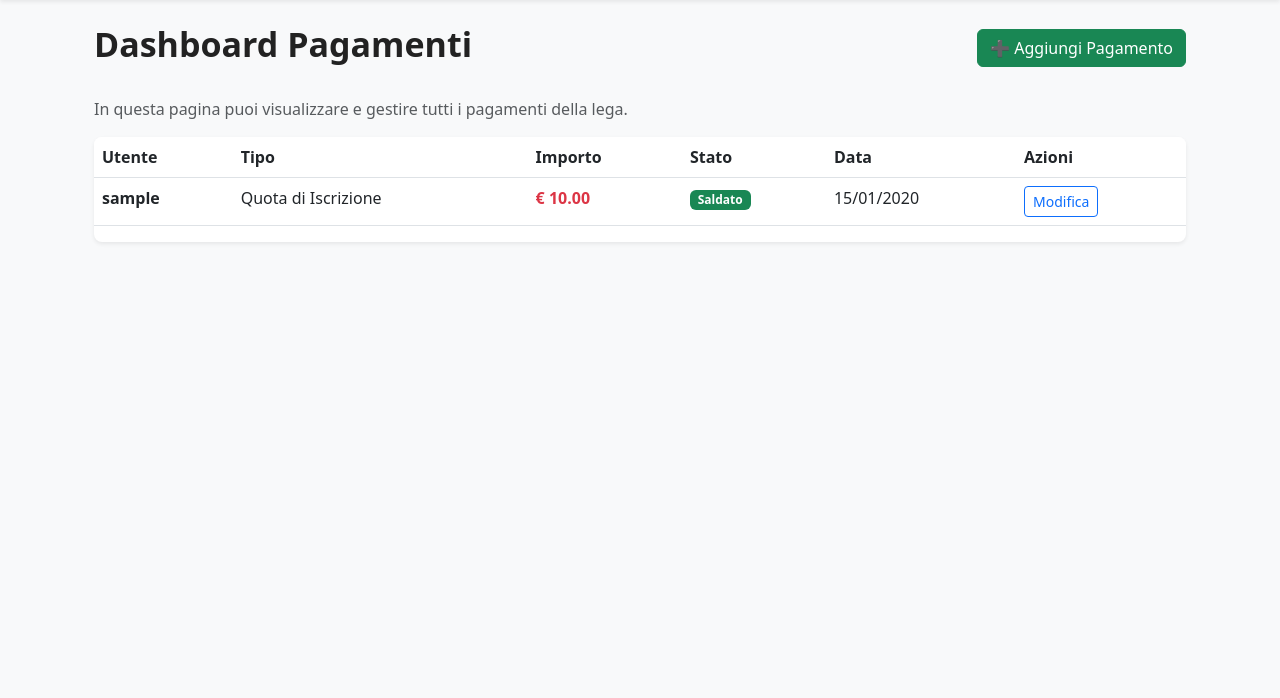
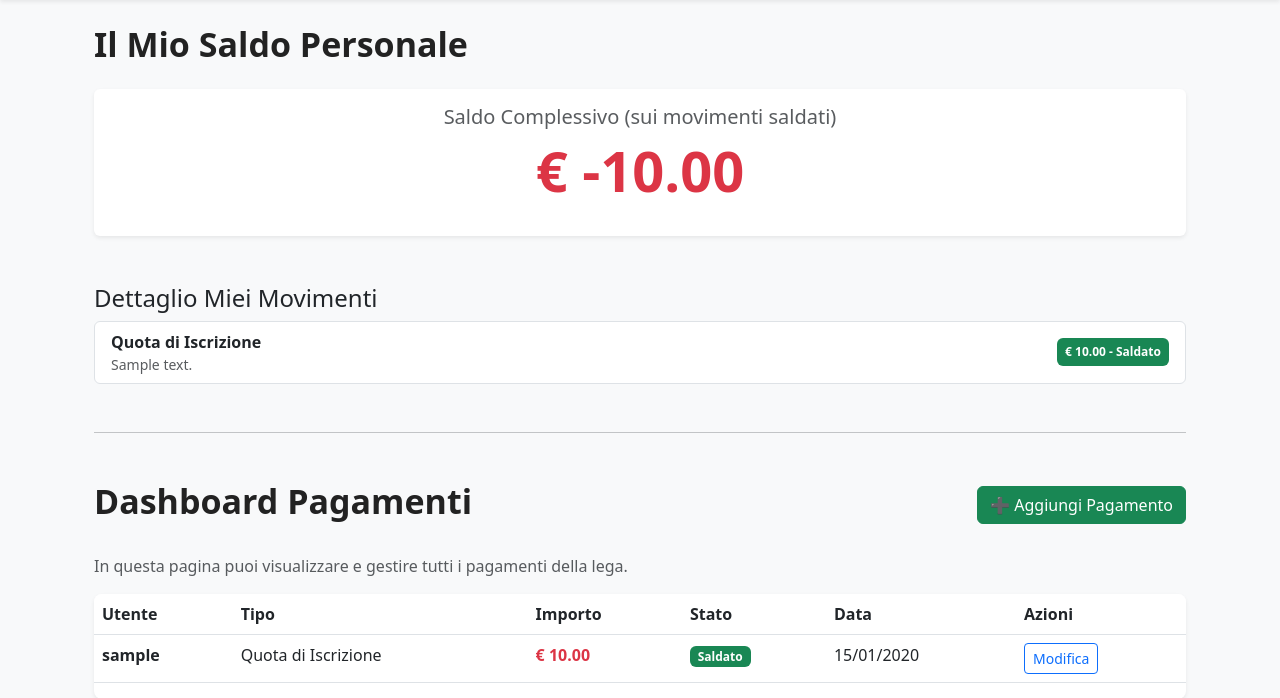
Before and after one commit to TommasoFachin/FantacalcioSitoWeb, a Django app: page /pagamenti/ in a window 1280 px wide. Shown: the part 56-754 px from the top of the page. Run offline with Django 4.2, Linux system fonts and the light colour scheme; a user stored in the database is signed in; tables that the repository leaves empty hold one stand-in row (values such as "Sample post"); some libraries are stand-ins or nearby versions.

Commit message:
aggiunto saldo admin

```diff
--- a/apps/payments/views.py
+++ b/apps/payments/views.py
@@ -4,24 +4,24 @@ from .models import Payment
 
 @login_required # Solo gli utenti loggati possono vedere il proprio bilancio
 def payment_list(request):
-    context = {}
     is_admin = request.user.is_staff
 
+    # Calcola sempre il bilancio e i movimenti dell'utente loggato (admin incluso)
+    my_payments = Payment.objects.filter(user=request.user).order_by('-date_added')
+
+    debito_saldato = sum(p.amount for p in my_payments if p.is_paid and p.payment_type in ['Quota', 'Multa'])
+    credito_saldato = sum(p.amount for p in my_payments if p.is_paid and p.payment_type == 'Premio')
+    bilancio = credito_saldato - debito_saldato
+
+    context = {
+        'payments': my_payments,
+        'bilancio': bilancio,
+        'is_admin_view': is_admin,
+    }
+
     if is_admin:
-        # L'admin vede tutti i pagamenti, raggruppati per utente
+        # Se è admin, aggiungi al contesto i dati per la dashboard
         all_payments = Payment.objects.select_related('user').order_by('user__username', '-date_added')
         context['all_payments'] = all_payments
-        context['is_admin_view'] = True
-    else:
-        # L'utente normale vede solo i suoi pagamenti e il suo bilancio
-        my_payments = Payment.objects.filter(user=request.user).order_by('-date_added')
-
-        # Logica per il calcolo del bilancio basata sui movimenti SALDATI
-        debito_saldato = sum(p.amount for p in my_payments if p.is_paid and p.payment_type in ['Quota', 'Multa'])
-        credito_saldato = sum(p.amount for p in my_payments if p.is_paid and p.payment_type == 'Premio')
-        bilancio = credito_saldato - debito_saldato
-
-        context['payments'] = my_payments
-        context['bilancio'] = bilancio
 
     return render(request, 'pagamenti.html', context)
--- a/templates/pagamenti.html
+++ b/templates/pagamenti.html
@@ -4,6 +4,29 @@
 <div class="container mt-4">
 
     {% if is_admin_view %}
+        <!-- VISTA UTENTE (per l'admin) -->
+        <div class="mb-5">
+            <h2 class="page-title fw-bold mb-4">Il Mio Saldo Personale</h2>
+            <div class="card shadow-sm border-0 mb-4">
+                <div class="card-body text-center">
+                    <h5 class="card-title text-muted">Saldo Complessivo (sui movimenti saldati)</h5>
+                    <p class="display-4 fw-bold {% if bilancio >= 0 %}text-success{% else %}text-danger{% endif %}">
+                        € {{ bilancio|floatformat:2 }}
+                    </p>
+                </div>
+            </div>
+            <h4 class="mt-5">Dettaglio Miei Movimenti</h4>
+            <ul class="list-group">
+                {% for payment in payments %}
+                <li class="list-group-item d-flex justify-content-between align-items-center">
+                    <div><strong>{{ payment.get_payment_type_display }}</strong>{% if payment.note %}<small class="d-block text-muted">{{ payment.note }}</small>{% endif %}</div>
+                    <span class="badge {% if payment.is_paid %}bg-success{% else %}bg-warning text-dark{% endif %} p-2">€ {{ payment.amount }} - {% if payment.is_paid %}Saldato{% else %}Pendente{% endif %}</span>
+                </li>
+                {% empty %}<li class="list-group-item">Nessun movimento registrato.</li>{% endfor %}
+            </ul>
+        </div>
+        <hr class="my-5">
+
         <!-- VISTA AMMINISTRATORE -->
         <div class="d-flex justify-content-between align-items-center mb-4">
             <h2 class="page-title fw-bold">Dashboard Pagamenti</h2>
```
Also changed, not shown: templates/user_payment_view.html (added, +13 -0 lines).
